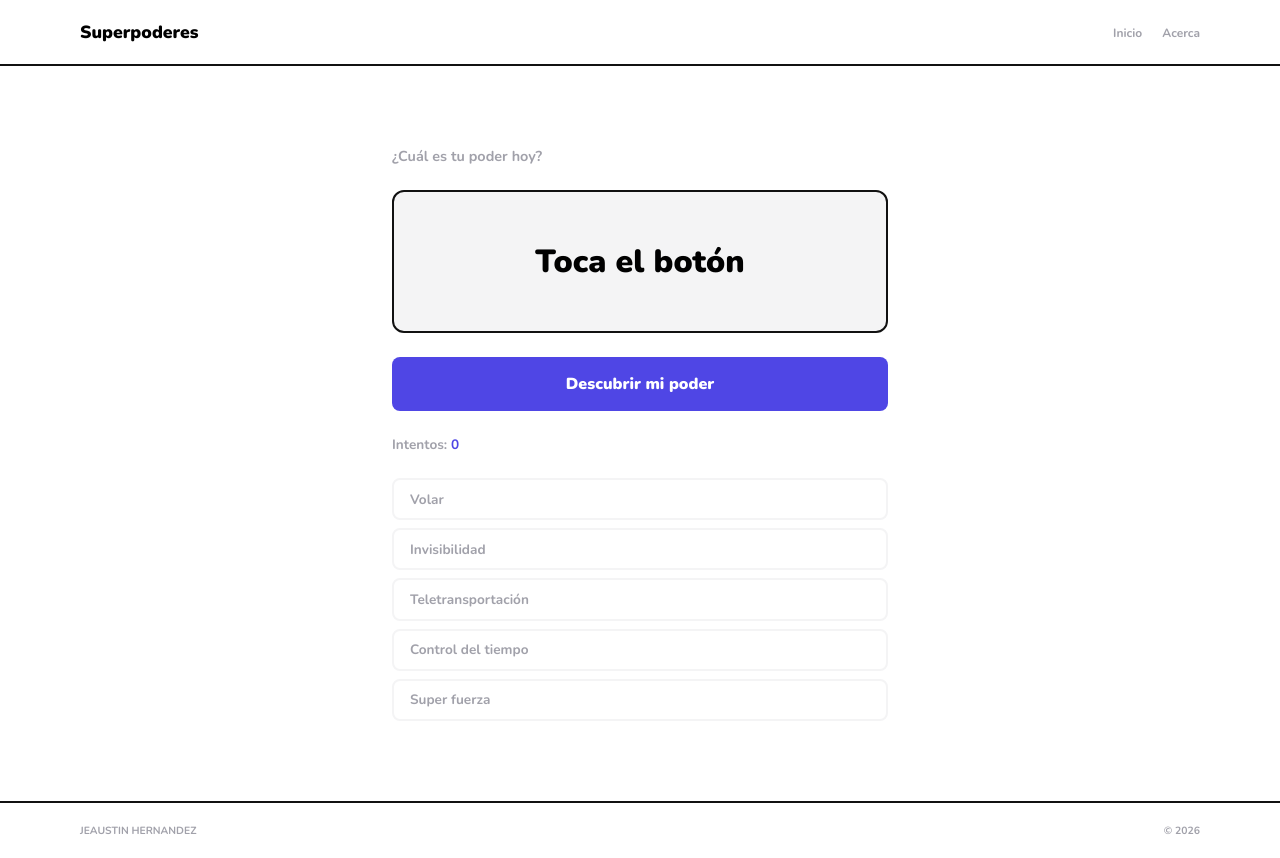
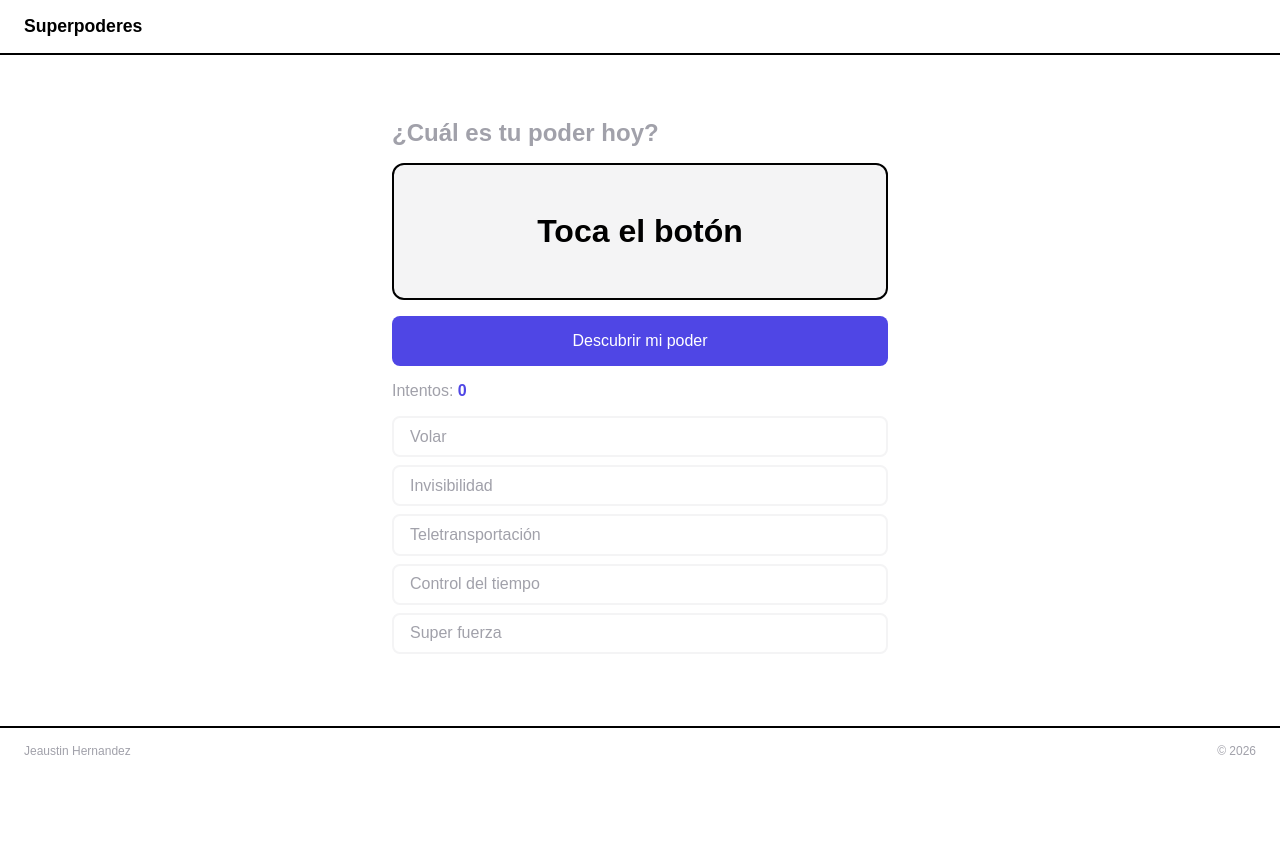
Before and after one commit to davi007-lgtm/Tarea, a plain HTML site: page index.html in a window 1280 px wide. After the commit the page ends 800 px from the top, so only its background shows below. Drawn offline with nearby package versions, Linux system fonts and the light colour scheme.

Commit message:
Ajustes finales al css y el script

```diff
--- a/index.html
+++ b/index.html
@@ -4,7 +4,6 @@
   <meta charset="UTF-8" />
   <meta name="viewport" content="width=device-width, initial-scale=1.0" />
   <title>Superpoderes</title>
-  <link href="https://fonts.googleapis.com/css2?family=Nunito:wght@400;700;900&display=swap" rel="stylesheet" />
   <link rel="icon" href="data:," />
   <link rel="stylesheet" href="styles.css" />
 </head>
@@ -13,10 +12,6 @@
   <!-- HEADER -->
   <header>
     <h1>Superpoderes</h1>
-    <nav>
-      <a href="#">Inicio</a>
-      <a href="#">Acerca</a>
-    </nav>
   </header>
 
   <!-- MAIN -->
--- a/styles.css
+++ b/styles.css
@@ -1,136 +1,113 @@
-
 :root {
   --acento: #4f46e5;
-  --gris:   #a1a1aa;
-  --suave:  #f4f4f5;
+  --gris: #a1a1aa;
+  --suave: #f4f4f5;
 }
 
-* { margin: 0; padding: 0; box-sizing: border-box; }
+* {
+  margin: 0;
+  padding: 0;
+  box-sizing: border-box;
+}
 
 body {
   font-family: 'Nunito', sans-serif;
-  min-height: 100vh;
-  display: flex;
-  flex-direction: column;
+  background-color: white;
 }
 
-header, footer {
-  padding: 1.25rem 1.5rem;
+header {
+  padding: 1rem 1.5rem;
+  border-bottom: 2px solid black;
   display: flex;
   justify-content: space-between;
   align-items: center;
 }
 
-header { border-bottom: 2px solid #111; }
-footer { border-top: 2px solid #111; }
-
-header h1 { font-size: 1.1rem; font-weight: 900; }
-
-header nav a {
-  font-size: 0.75rem;
-  font-weight: 700;
-  color: var(--gris);
-  text-decoration: none;
-  margin-left: 1rem;
-}
-
-header nav a:hover { color: var(--acento); }
-
-footer p {
-  font-size: 0.65rem;
-  font-weight: 700;
-  color: var(--gris);
-  text-transform: uppercase;
+header h1 {
+  font-size: 1.1rem;
 }
 
 
 main {
-  flex: 1;
   padding: 3rem 1.5rem;
-  display: flex;
-  flex-direction: column;
-  gap: 1.5rem;
   max-width: 560px;
-  width: 100%;
   margin: 0 auto;
 }
 
 main h2 {
-  font-size: 0.9rem;
-  font-weight: 700;
   color: var(--gris);
+  margin-bottom: 1rem;
 }
 
 main section {
-  background: var(--suave);
-  border: 2px solid #111;
+  background-color: var(--suave);
+  border: 2px solid black;
   border-radius: 12px;
-  padding: 3rem 1.5rem;
+  padding: 3rem;
   text-align: center;
+  margin-bottom: 1rem;
 }
 
 main section p {
   font-size: 2rem;
   font-weight: 900;
-  transition: opacity 0.2s;
 }
-
-main section p.hidden { opacity: 0; }
 
 main button {
   font-family: 'Nunito', sans-serif;
   font-size: 1rem;
-  font-weight: 900;
-  background: var(--acento);
-  color: #fff;
+  background-color: var(--acento);
+  color: white;
   border: none;
   border-radius: 8px;
   padding: 1rem;
   cursor: pointer;
   width: 100%;
-  transition: background 0.2s;
+  margin-bottom: 1rem;
 }
 
-main button:hover { background: #3730a3; }
-
 #contador {
-  font-size: 0.85rem;
-  font-weight: 700;
   color: var(--gris);
+  margin-bottom: 1rem;
 }
 
-#contador strong { color: var(--acento); }
-
-main ul {
-  list-style: none;
-  display: flex;
-  flex-direction: column;
-  gap: 0.5rem;
+#contador strong {
+  color: var(--acento);
 }
 
-main ul li {
-  font-size: 0.85rem;
-  font-weight: 700;
-  padding: 0.6rem 1rem;
-  border-radius: 8px;
-  border: 2px solid var(--suave);
-  color: var(--gris);
-  transition: all 0.2s;
+ul {
+  list-style: none;
+  padding: 0;
 }
 
-main ul li.active {
+ul li {
+  padding: 0.6rem 1rem;
+  border: 2px solid var(--suave);
+  border-radius: 8px;
+  color: var(--gris);
+  margin-bottom: 0.5rem;
+}
+
+ul li.active {
   border-color: var(--acento);
   color: var(--acento);
-  background: #eef2ff;
+  background-color: #eef2ff;
 }
 
-
-@media (min-width: 600px) {
-  header, footer { padding: 1.25rem 2.5rem; }
-  main { padding: 4rem 2.5rem; }
+footer {
+  padding: 1rem 1.5rem;
+  border-top: 2px solid black;
+  display: flex;
+  justify-content: space-between;
 }
 
-@media (min-width: 900px) {
-  header, footer { padding: 1.25rem 5rem; }
-  main { padding: 5rem 2rem; }
+footer p {
+  color: var(--gris);
+  font-size: 0.75rem;
 }
+
+@media (min-width: 768px) {
+  main {
+    padding: 4rem 2rem;
+  }
+}
```
